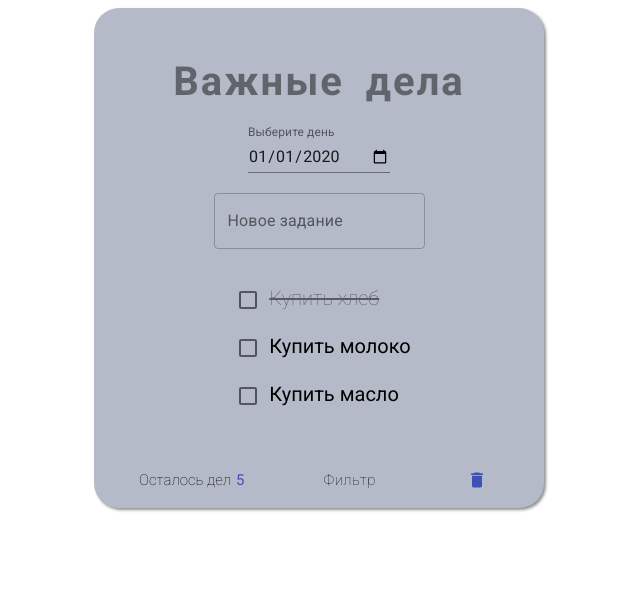
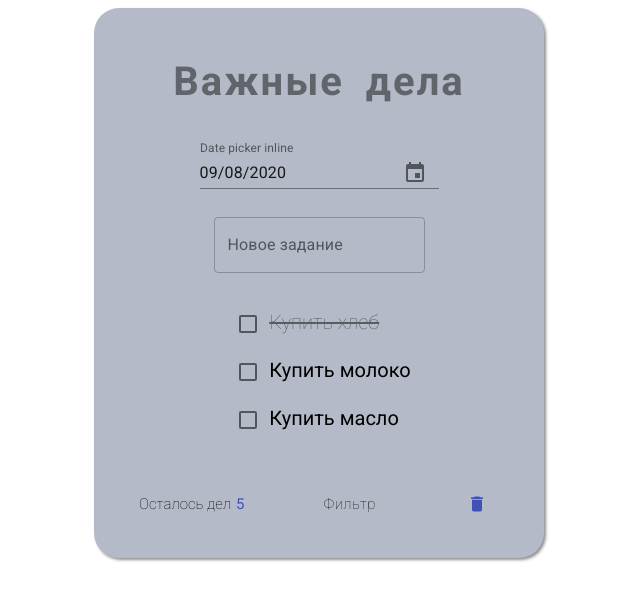
Before and after one commit to WebHeroSchool/igor_todo, a React (Create React App) app: page / in a window 1280 px wide. Shown: the top 600 px of the page, without its empty margins (321-961 px from the left). Built offline with nearby package versions, Linux system fonts and the light colour scheme.

Commit message:
add styles. lesson 26

```diff
--- a/src/components/App/App.js
+++ b/src/components/App/App.js
@@ -6,11 +6,47 @@
 import TextField from '@material-ui/core/TextField';
 import { withStyles } from '@material-ui/core/styles';
 
-const DateTextField = withStyles({
+import Grid from '@material-ui/core/Grid';
+import DateFnsUtils from '@date-io/date-fns';
+import {
+  MuiPickersUtilsProvider,
+  KeyboardDatePicker,
+} from '@material-ui/pickers';
+
+//стиль для календаря
+const CssGrid = withStyles({
   root: {
-		marginBottom: '20px'
+  	marginBottom: '20px'
   },
-})(TextField);
+})(Grid);
+
+function MaterialUIPickers() {
+  const [selectedDate, setSelectedDate] = React.useState(new Date('2020-09-08'));
+
+  const handleDateChange = (date) => {
+    setSelectedDate(date);
+  };
+
+  return (
+    <MuiPickersUtilsProvider utils={DateFnsUtils}>
+      <CssGrid container justify="space-around">
+        <KeyboardDatePicker
+          disableToolbar
+          variant="inline"
+          format="MM/dd/yyyy"
+          margin="normal"
+          id="date-picker-inline"
+          label="Date picker inline"
+          value={selectedDate}
+          onChange={handleDateChange}
+          KeyboardButtonProps={{
+            'aria-label': 'change date',
+          }}
+        />
+      </CssGrid>
+    </MuiPickersUtilsProvider>
+  );
+}
 
 const App = () => {
 
@@ -32,20 +68,11 @@
 
 	return (
 		<div className={styles.wrap}>
-		<h2 className={styles.title}>Важные дела</h2>
-		<DateTextField
-			id="date"
-			label="Выберите день"
-			type="date"
-			defaultValue="2020-01-01"
-			className={styles.date}
-			InputLabelProps={{
-				shrink: true,
-			}}
-		/>
-		<InputItem />
-		<ItemList items={items}/>
-		<Footer count={5}/>
+			<h2 className={styles.title}>Важные дела</h2>
+			<MaterialUIPickers />
+			<InputItem />
+			<ItemList items={items}/>
+			<Footer count={5}/>
 		</div>);
 	}
 
--- a/src/components/App/App.module.css
+++ b/src/components/App/App.module.css
@@ -5,7 +5,7 @@
 	flex-direction: column;
 	align-items: center;
 	width: 450px;
-	height: 500px;
+	height: 550px;
 	background-color: #B4BAC7;
 	box-shadow: 2px 2px 3px rgba(74, 74, 74, 0.6);
 	font-family: 'Roboto', sans-serif;
```
